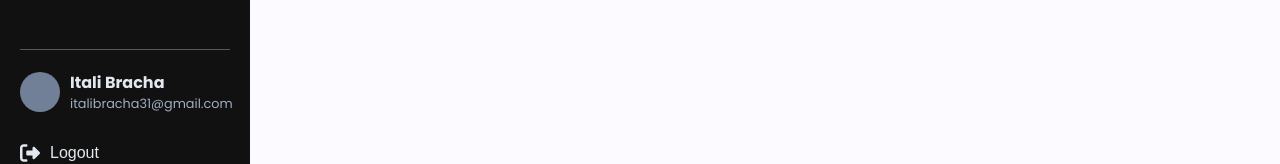
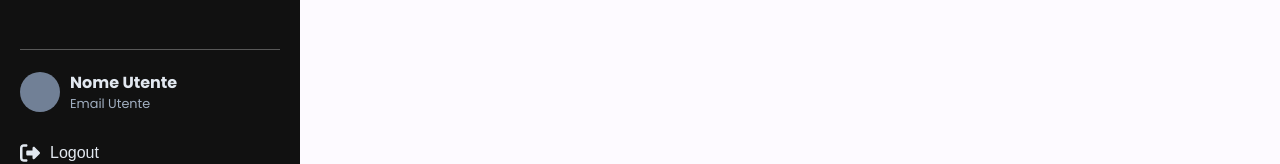
Before and after one commit to aintnier/Homecloud, a React (Create React App) app: page /test in a window 1280 px wide. Shown: the part 602-766 px from the top of the page. Built offline with nearby package versions, Linux system fonts and the light colour scheme; no server answers; a web font is replaced by a local one.

Commit message:
aggiunto handling utente

```diff
--- a/src/pages/Test.js
+++ b/src/pages/Test.js
@@ -26,6 +26,7 @@ function Test() {
   const [otherDeadlines, setOtherDeadlines] = useState([]);
   const [loading, setLoading] = useState(true);
   const [searchTerm, setSearchTerm] = useState("");
+  const [user, setUser] = useState(null);
   const dropdownRef = useRef(null);
 
   const options = [
@@ -47,15 +48,35 @@ function Test() {
     Personale: faUser,
   };
 
+  const userId = 1; // ID utente simulato // TEMPORANEO!!!!!!!!!!!!!!!!!!
+
   useEffect(() => {
-    const fetchDeadlines = async () => {
+    const fetchUserAndDeadlines = async () => {
       try {
-        const response = await axios.get(
+        // Recupera tutti gli utenti
+        const usersResponse = await axios.get(
+          `${process.env.REACT_APP_BACKEND_URL}/api/users`
+        );
+
+        // Filtra l'utente con ID 1
+        const currentUser = usersResponse.data.find((user) => user.id === 1);
+        if (!currentUser) {
+          throw new Error("Utente con ID 1 non trovato");
+        }
+        setUser(currentUser);
+
+        // Recupera tutte le scadenze
+        const deadlinesResponse = await axios.get(
           `${process.env.REACT_APP_BACKEND_URL}/api/deadlines`
         );
 
+        // Filtra le scadenze per l'utente corrente
+        const userDeadlines = deadlinesResponse.data.filter(
+          (deadline) => deadline.user_id === currentUser.id
+        );
+
         // Ordina le scadenze per data
-        const sortedDeadlines = response.data.sort(
+        const sortedDeadlines = userDeadlines.sort(
           (a, b) => new Date(a.due_date) - new Date(b.due_date)
         );
 
@@ -64,12 +85,12 @@ function Test() {
         setOtherDeadlines(sortedDeadlines.slice(3));
         setLoading(false);
       } catch (error) {
-        console.error("Errore durante il recupero delle scadenze:", error);
+        console.error("Errore durante il recupero dei dati:", error);
         setLoading(false);
       }
     };
 
-    fetchDeadlines();
+    fetchUserAndDeadlines();
   }, []);
 
   const formatDate = (dateString) => {
@@ -198,8 +219,8 @@ function Test() {
           <a href="/profile" className="user-profile">
             <div className="avatar"></div>
             <div className="user-info">
-              <div className="name">Itali Bracha</div>
-              <div className="email">italibracha31@gmail.com</div>
+              <div className="name">Nome Utente</div>
+              <div className="email">email@example.com</div>
             </div>
           </a>
           <nav className="sidebar-bottom-nav">
@@ -247,8 +268,8 @@ function Test() {
         <a href="/profile" className="user-profile">
           <div className="avatar"></div>
           <div className="user-info">
-            <div className="name">Itali Bracha</div>
-            <div className="email">italibracha31@gmail.com</div>
+            <div className="name">{user?.full_name || "Nome Utente"}</div>
+            <div className="email">{user?.email || "Email Utente"}</div>
           </div>
         </a>
         <nav className="sidebar-bottom-nav">
--- a/src/styles/Test.css
+++ b/src/styles/Test.css
@@ -7,7 +7,7 @@
 .sidebar {
   background-color: var(--aside-background-color);
   color: var(--secondary-color);
-  width: 250px;
+  width: 300px;
   padding: 20px;
   display: flex;
   flex-direction: column;
@@ -130,7 +130,6 @@ a.user-profile {
   height: 40px;
   background-color: var(--user-icon-placeholder-color);
   border-radius: 50%;
-  margin-right: auto;
   flex-shrink: 0;
 }
 
@@ -159,7 +158,7 @@ a.user-profile {
 .main-content {
   flex-grow: 1;
   padding: 30px;
-  margin-left: 250px;
+  margin-left: 300px;
   overflow-y: auto;
   height: 100vh;
 }
```
